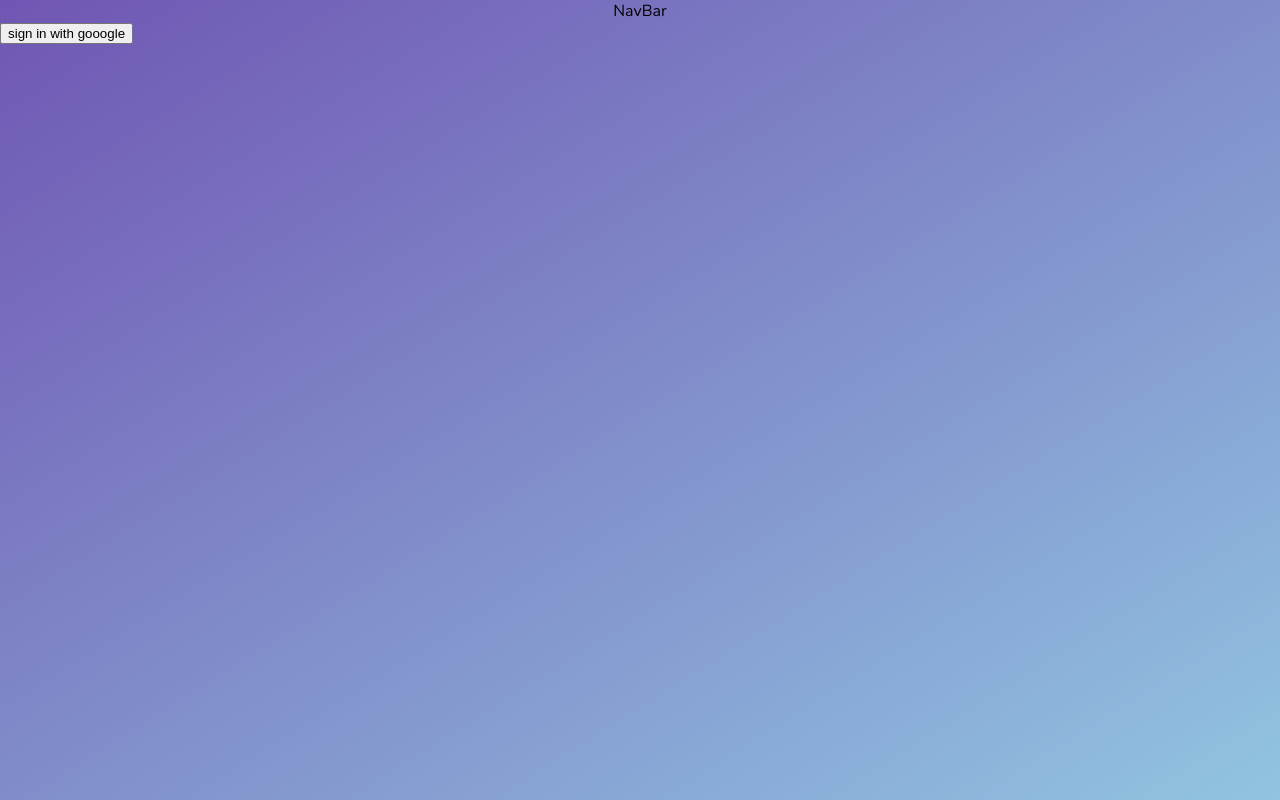
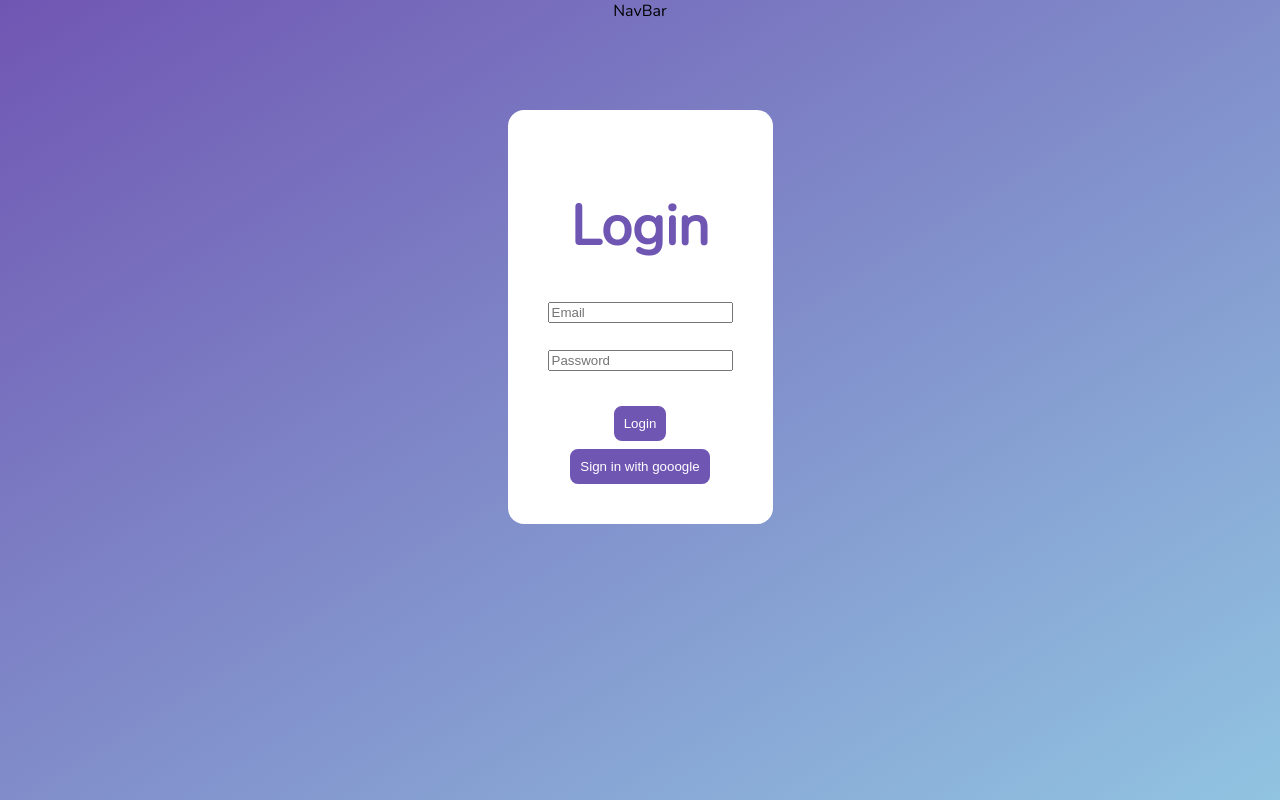
Before and after one commit to arangace/ReadyFourTomorrow, a Next.js app: page / in a window 1280 px wide. Built offline with nearby package versions, Linux system fonts and the light colour scheme; no server answers.

Commit message:
added styling integration with login page

```diff
--- a/components/loginPage/LoginPage.tsx
+++ b/components/loginPage/LoginPage.tsx
@@ -1,34 +1,24 @@
 import styled from "styled-components";
-// import { Container, MainHeader, Wrapper } from "./LoginStyles";
-// import LoginForm from "../components/loginform/LoginForm";
-import { useSession, signIn, signOut } from "next-auth/react";
+import { Container, MainHeader, Wrapper, LoginButton } from "./LoginStyles";
+import LoginForm from "../loginForm/LoginForm";
+import { signIn } from "next-auth/react";
+import { Suspense } from "react";
 type LoginPageInformation = { loginButtonHandler: () => void };
 
 const LoginPage = ({ loginButtonHandler }: LoginPageInformation) => {
-  const { data, status } = useSession();
-  if (status === "loading") return <h1> loading... please wait</h1>;
-  if (status === "authenticated") {
-    return (
-      <div>
-        {data && <h1> hi {data.user?.name}</h1>}
-        <button onClick={() => signOut()}>sign out</button>;
-      </div>
-    );
-  }
   return (
-    <div>
-      <button onClick={() => signIn("google")}>sign in with gooogle</button>
-    </div>
+    <Suspense fallback={<div>I am loading..</div>}>
+      <Container>
+        <Wrapper>
+          <MainHeader>Login</MainHeader>
+          <LoginForm loginButtonHandler={loginButtonHandler}></LoginForm>
+          <LoginButton onClick={() => signIn("google")}>
+            Sign in with gooogle
+          </LoginButton>
+        </Wrapper>
+      </Container>
+    </Suspense>
   );
 };
-// return (
-//   <Container>
-//     <Wrapper>
-//       <MainHeader>Login</MainHeader>
-//       <LoginForm loginButtonHandler={loginButtonHandler}></LoginForm>
-
-//     </Wrapper>
-//   </Container>
-// );
 
 export default LoginPage;
--- a/components/loginPage/LoginStyles.ts
+++ b/components/loginPage/LoginStyles.ts
@@ -1,8 +1,7 @@
 import styled from "styled-components";
 import { FlexColumn, Button, Flex } from "@/shared/globalStyles";
 export const Container = styled(Flex)`
-  padding: 5rem;
-  margin: 5rem;
+  margin-top: 3rem;
 `;
 export const MainHeader = styled.h1`
   font-size: 3.5rem;
@@ -10,9 +9,12 @@ export const MainHeader = styled.h1`
 `;
 
 export const Wrapper = styled(FlexColumn)`
-  display: flex;
   border-radius: 1rem;
   background-color: white;
   padding: 2.5rem;
   margin: 2.5rem;
 `;
+export const LoginButton = styled(Button)`
+  padding: 0.5rem;
+  border-radius: 0.5rem;
+`;
--- a/pages/index.tsx
+++ b/pages/index.tsx
@@ -1,13 +1,17 @@
 import Head from "next/head";
 import HomePage from "../components/HomePage";
 import LoginPage from "../components/loginPage/LoginPage";
-import { useState } from "react";
+import { Suspense, useState } from "react";
+import { useSession, signOut } from "next-auth/react";
 
 export default function Home() {
   const [isLoggedIn, setIsLoggedIn] = useState(false);
   const loginHandler = () => {
     setIsLoggedIn(!isLoggedIn);
   };
+  const { data, status } = useSession();
+  // if (status === "loading") return <h1> loading... please wait</h1>;
+
   return (
     <>
       <Head>
@@ -19,8 +23,12 @@ export default function Home() {
         <meta name="viewport" content="width=device-width, initial-scale=1" />
         <link rel="icon" href="/favicon.ico" />
       </Head>
-      {isLoggedIn ? (
-        <HomePage />
+      {status === "authenticated" ? (
+        <div>
+          {data && <h1> hi {data.user?.name}</h1>}
+          <button onClick={() => signOut()}>sign out</button>;
+          <HomePage />
+        </div>
       ) : (
         <LoginPage loginButtonHandler={loginHandler} />
       )}
--- a/shared/globalStyles.ts
+++ b/shared/globalStyles.ts
@@ -15,9 +15,15 @@ export const FlexColumn = styled.div`
 export const Button = styled.button`
   border: initial;
   background-color: var(--primary-colour);
+  color: var(--text-colour);
+  border: 2px solid var(--primary-colour);
   padding: initial;
   margin: initial;
   outline: initial;
   cursor: pointer;
   color: ${(props) => props.color || "white"};
+  &:hover {
+    color: var(--primary-colour);
+    background-color: var(--text-colour);
+  }
 `;
```
Also changed, not shown: 1 other file (tests, documents, lock files or other folders).
